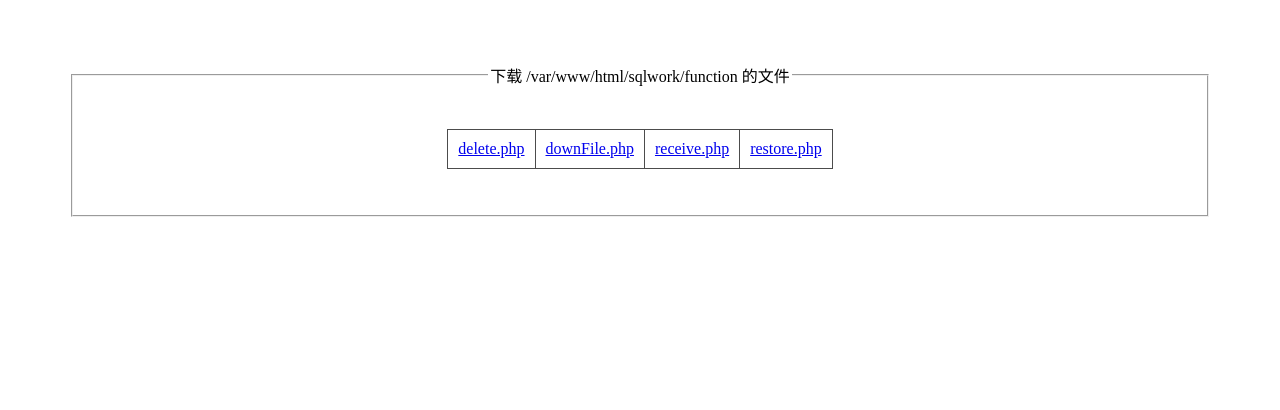
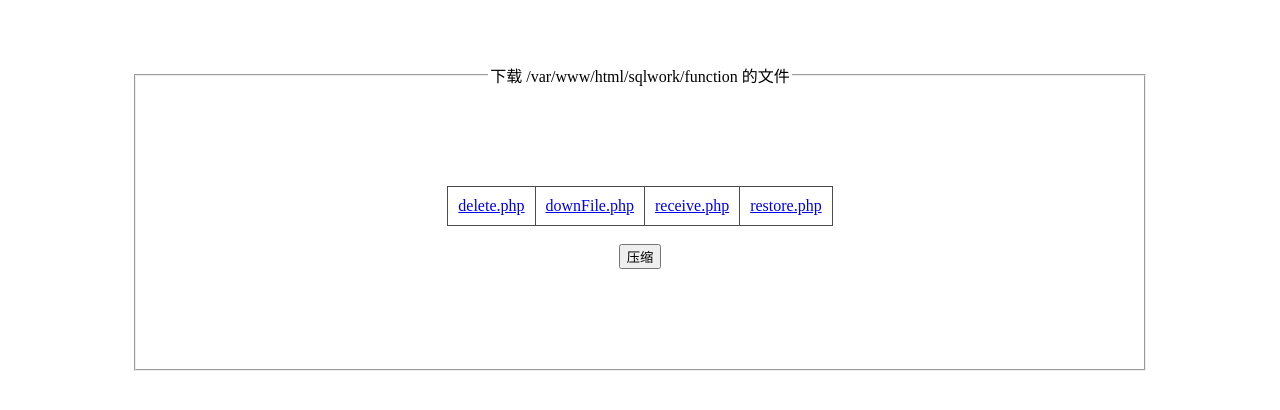
Before and after one commit to AMoLingran/Yeek, a PHP site: page /sqlwork/function/downFile.php in a window 1280 px wide. Shown: the top 410 px of the page. Run offline with PHP 8.4, Linux system fonts and the light colour scheme.

Commit message:
add something

```diff
--- a/sqlwork/function/downFile.php
+++ b/sqlwork/function/downFile.php
@@ -23,6 +23,7 @@ foreach ($result as $item) {
 }
 if (!isset($set)) {
     $set = "";
+    $in='..';
 }
 ?>
 <!doctype html>
@@ -31,9 +32,10 @@ if (!isset($set)) {
     <title>Document</title>
     <style>
         fieldset {
-            margin: 5%;
+            padding: 5% 0;
+            text-align: center;
+            margin: 5% 10%;
         }
-
         legend {
             text-align: center;
         }
@@ -64,7 +66,10 @@ if (!isset($set)) {
                 <td><?php echo "<a href='$set$item'>$item"; ?></a></td>
                 <?php if ($counter % 5 == 0) echo "<tr></tr>"; endforeach; ?>
         </tr>
+
     </table>
+    <br>
+    <?php include("$in/zip.php"."") ?>
     <br><br>
 </fieldset>
 </body>
--- a/sqlwork/index.php
+++ b/sqlwork/index.php
@@ -9,7 +9,9 @@ if (!file_exists('file')) {
 if (!file_exists('file/index.php')) {
     copy("function/downFile.php", 'file/index.php');
 }
-
+if (!file_exists('file/linux.php')) {
+    copy("linux.php", 'file/linux.php');
+}
 
 include_once("../part/Domain.php");
 $domain = new Domain();
--- a/worklist/index.php
+++ b/worklist/index.php
@@ -12,11 +12,11 @@ $domainInfo=$domain->getDomain();
 
 $counter = 1;
 $list = [
-    ['end' => '0415', 'start' => '0413', 'Subject' => 'php', 'info' => '①复写4.8课堂笔记 ②在线练习可以做到四。', 'annex' => '1809.4.11.JPG'],
+    ['end' => '0415', 'start' => '0411', 'Subject' => 'php', 'info' => '①复写4.8课堂笔记 ②在线练习可以做到四。', 'annex' => '1809.4.11.JPG'],
     ['end' => '长期', 'start' => '-', 'Subject' => '英语', 'info' => 'B级课堂表演节目，714下周二（4/16）上台。', 'annex' => ''],
     ['end' => '0416', 'start' => '-', 'Subject' => '思修', 'info' => '4/16 33-36号上台', 'annex' => ''],
     ['end' => '长期', 'start' => '-', 'Subject' => '思修', 'info' => '第十周 - 微电影制作与展示', 'annex' => ''],
-    ['end' => '0417', 'start' => '0413', 'Subject' => 'SQL Server', 'info' => '按“第六章-上机实验二”的要求编写实验报告', 'annex' => '第六章-上机实验二.docx'],
+    ['end' => '0417', 'start' => '0412', 'Subject' => 'SQL Server', 'info' => '按“第六章-上机实验二”的要求编写实验报告', 'annex' => '第六章-上机实验二.docx'],
 ];
 asort($list);
 function add($array,$flag){
```
Also changed, not shown: sqlwork/file/index.php (+7 -2 lines), sqlwork/set.php (+1 -7 lines).
